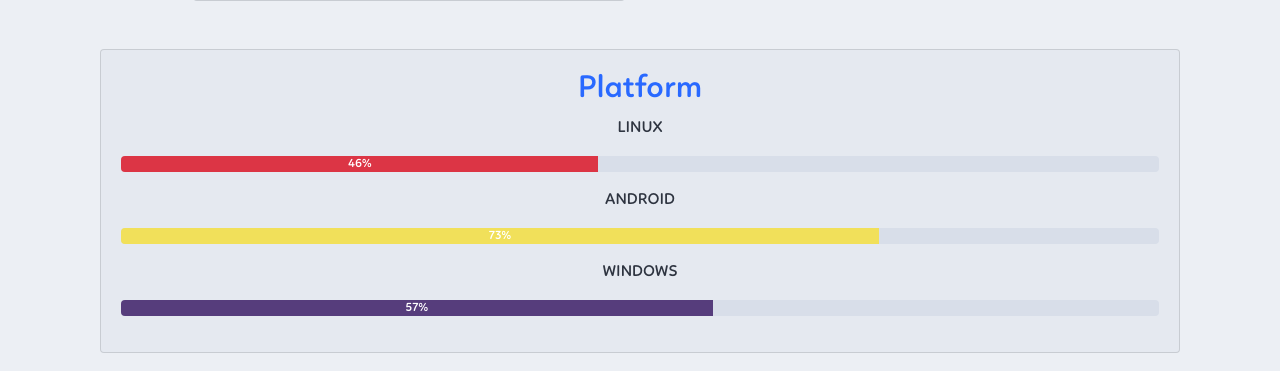
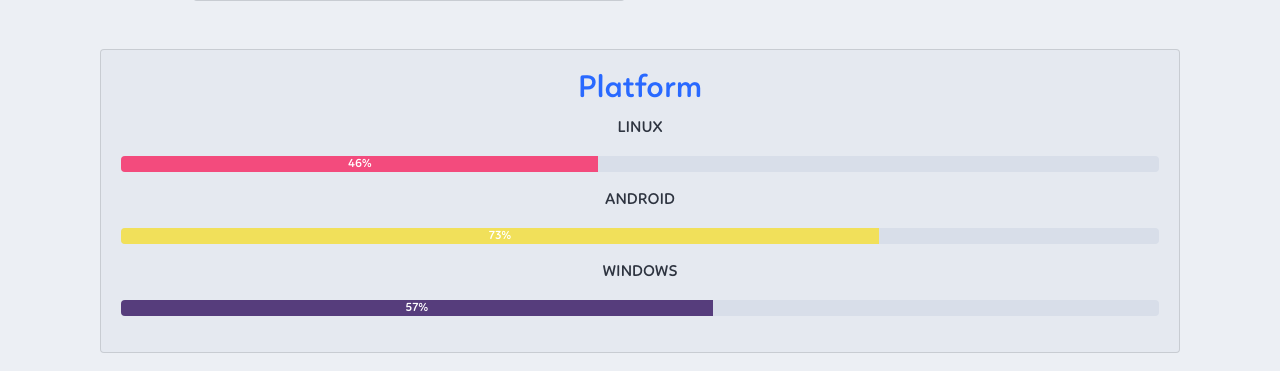
Before and after one commit to itsmeEVIL/itsmeEVIL.github.io, a PHP site: page / in a window 1280 px wide. Shown: the part 1503-1874 px from the top of the page. Run offline with PHP 8.4, Linux system fonts and the light colour scheme; some libraries are stand-ins or nearby versions.

Commit message:
hopes its fixed

```diff
--- a/css/style.css
+++ b/css/style.css
@@ -167,22 +167,9 @@ html, body, div, span, applet, object, iframe, h1, h2, h3, h4, h5, h6, p, blockq
   background-color: #e34c26;
 }
 
-.android {
-  background-color: #f1e05a;
-}
-
-.windows {
-  background-color: #563d7c;
-}
-
-.linux {
-  background-color: #f34b7d;
-}
-
 .java {
   background-color: #b07219;
 }
-
 
 .python {
   background-color: #3572A5;
@@ -191,3 +178,15 @@ html, body, div, span, applet, object, iframe, h1, h2, h3, h4, h5, h6, p, blockq
 .bash {
   background-color: #89e051;
 }
+
+.linux {
+  background-color: #f34b7d;
+}
+
+.android {
+  background-color: #f1e05a;
+}
+
+.windows {
+  background-color: #563d7c;
+}
--- a/index.html
+++ b/index.html
@@ -117,7 +117,7 @@
                     <h2 class="text-center">Platform</h2>
                     <p class="text-center">LINUX</p>
                     <div class="progress mb-3">
-                      <div class="progress-bar bg-danger linux" role="progressbar" style="width: 0%" aria-valuenow="0" aria-valuemin="0" aria-valuemax="100">46%</div>
+                      <div class="progress-bar linux" role="progressbar" style="width: 0%" aria-valuenow="0" aria-valuemin="0" aria-valuemax="100">46%</div>
                     </div>
                     <p class="text-center">ANDROID</p>
                     <div class="progress mb-3">
```
